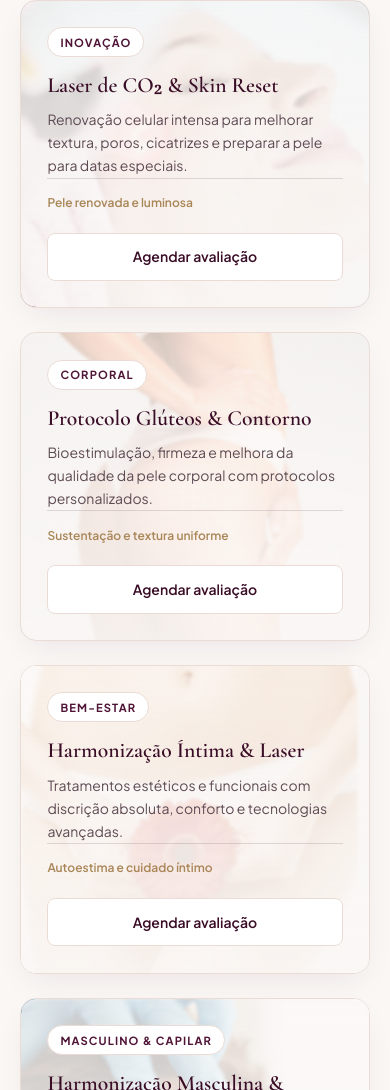
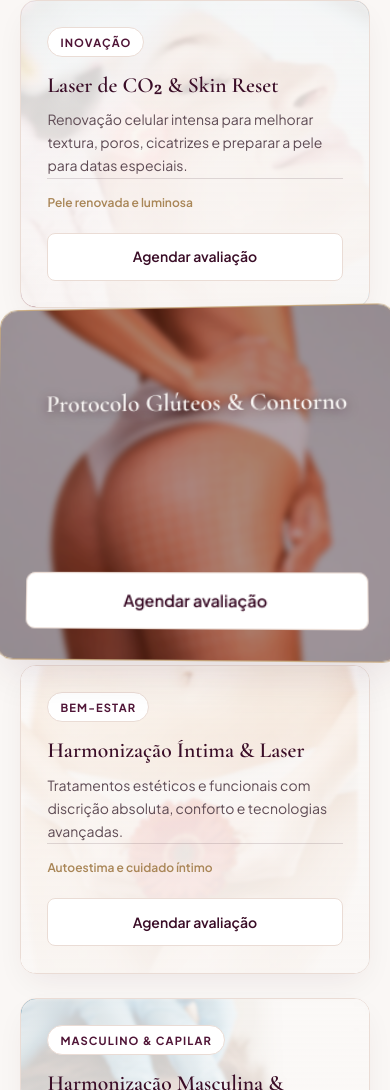
Before and after one commit to carloshenriquepalhasantos-hash/belezie-estetica, a plain HTML site: page index.html in a window 390 px wide. Shown: the part 3137-4227 px from the top of the page. Drawn offline with nearby package versions, Linux system fonts and the light colour scheme.

Commit message:
Expand centered protocol cards on mobile
Co-authored-by: Copilot <223556219+Copilot@users.noreply.github.com>

```diff
--- a/css/components.css
+++ b/css/components.css
@@ -254,30 +254,35 @@
   }
 }
 
-@media (hover: none) {
-  .protocol-card:active {
+@media (hover: none), (max-width: 600px) {
+  .protocol-card:active,
+  .protocol-card.is-centered {
     z-index: 5;
     transform: perspective(900px) rotateX(4deg) rotateY(-4deg) translateY(-5px) scale(1.15);
     border-color: var(--color-gold-500);
     box-shadow: var(--shadow-card);
   }
 
-  .protocol-card:active .protocol-card__bg {
+  .protocol-card:active .protocol-card__bg,
+  .protocol-card.is-centered .protocol-card__bg {
     transform: translateZ(16px) scale(1.08);
     filter: blur(2px) brightness(0.82);
   }
 
-  .protocol-card:active .protocol-card__overlay {
+  .protocol-card:active .protocol-card__overlay,
+  .protocol-card.is-centered .protocol-card__overlay {
     background: rgba(58, 13, 39, 0.24);
   }
 
-  .protocol-card:active .protocol-card__content h3 {
+  .protocol-card:active .protocol-card__content h3,
+  .protocol-card.is-centered .protocol-card__content h3 {
     color: var(--color-text-light);
     text-align: center;
     text-shadow: 0 2px 10px rgba(58, 13, 39, 0.55);
   }
 
-  .protocol-card:active .protocol-card__content > :not(.btn-card):not(h3) {
+  .protocol-card:active .protocol-card__content > :not(.btn-card):not(h3),
+  .protocol-card.is-centered .protocol-card__content > :not(.btn-card):not(h3) {
     opacity: 0;
     filter: blur(8px);
     transform: translate3d(0, -10px, 20px) scale(0.97);
--- a/js/main.js
+++ b/js/main.js
@@ -59,6 +59,52 @@ document.addEventListener('DOMContentLoaded', () => {
       });
       protocolsObserver.observe(protocolsGrid, { childList: true });
     }
+  }
+
+  const protocolsGrid = document.getElementById('protocols-grid');
+  const mobileProtocolCards = window.matchMedia('(max-width: 600px)');
+
+  if (protocolsGrid && mobileProtocolCards.matches) {
+    let updateFrame = 0;
+
+    const updateCenteredCard = () => {
+      updateFrame = 0;
+      const cards = Array.from(protocolsGrid.querySelectorAll('.protocol-card'));
+      const viewportCenter = window.innerHeight / 2;
+      const activationDistance = window.innerHeight * 0.2;
+      let centeredCard = null;
+      let closestDistance = Infinity;
+
+      cards.forEach((card) => {
+        const rect = card.getBoundingClientRect();
+        if (rect.bottom <= 0 || rect.top >= window.innerHeight) return;
+
+        const distance = Math.abs((rect.top + rect.bottom) / 2 - viewportCenter);
+        if (distance < closestDistance) {
+          centeredCard = card;
+          closestDistance = distance;
+        }
+      });
+
+      cards.forEach((card) => {
+        card.classList.toggle(
+          'is-centered',
+          card === centeredCard && closestDistance <= activationDistance
+        );
+      });
+    };
+
+    const scheduleCenteredCardUpdate = () => {
+      if (updateFrame) return;
+      updateFrame = window.requestAnimationFrame(updateCenteredCard);
+    };
+
+    window.addEventListener('scroll', scheduleCenteredCardUpdate, { passive: true });
+    window.addEventListener('resize', scheduleCenteredCardUpdate);
+    new MutationObserver(scheduleCenteredCardUpdate).observe(protocolsGrid, {
+      childList: true
+    });
+    scheduleCenteredCardUpdate();
   }
 
   // 3. Fallback elegante caso assets/img/doutora.png não seja encontrada localmente
```
